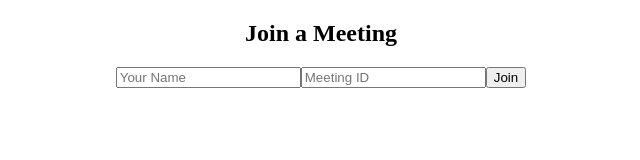
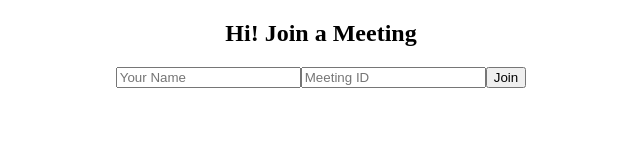
Before and after one commit to httpsyash/videotest2, a React (Vite) app in the folder client/: page / in a window 1280 px wide. Shown: the top 160 px of the page, without its empty margins (319-959 px from the left). Built offline with nearby package versions, Linux system fonts and the light colour scheme; no server answers.

Commit message:
6th commit

```diff
--- a/client/src/App.jsx
+++ b/client/src/App.jsx
@@ -14,7 +14,7 @@ function App() {
     <div style={{ textAlign: "center" }}>
       {!joined ? (
         <div>
-          <h2>Join a Meeting</h2>
+          <h2>Hi! Join a Meeting</h2>
           <input placeholder="Your Name" onChange={e => setName(e.target.value)} />
           <input placeholder="Meeting ID" onChange={e => setRoomID(e.target.value)} />
           <button onClick={handleJoin}>Join</button>
```
